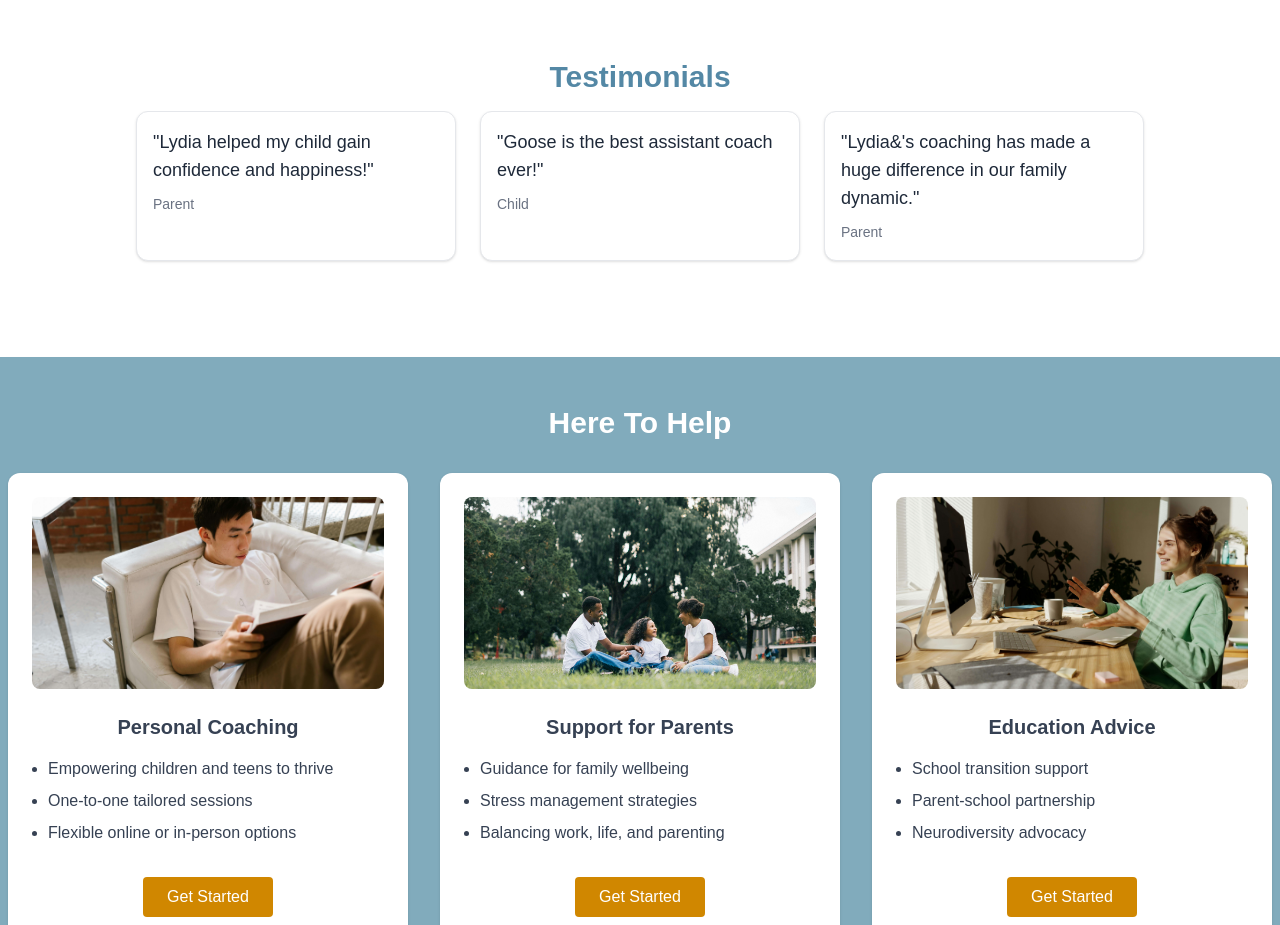
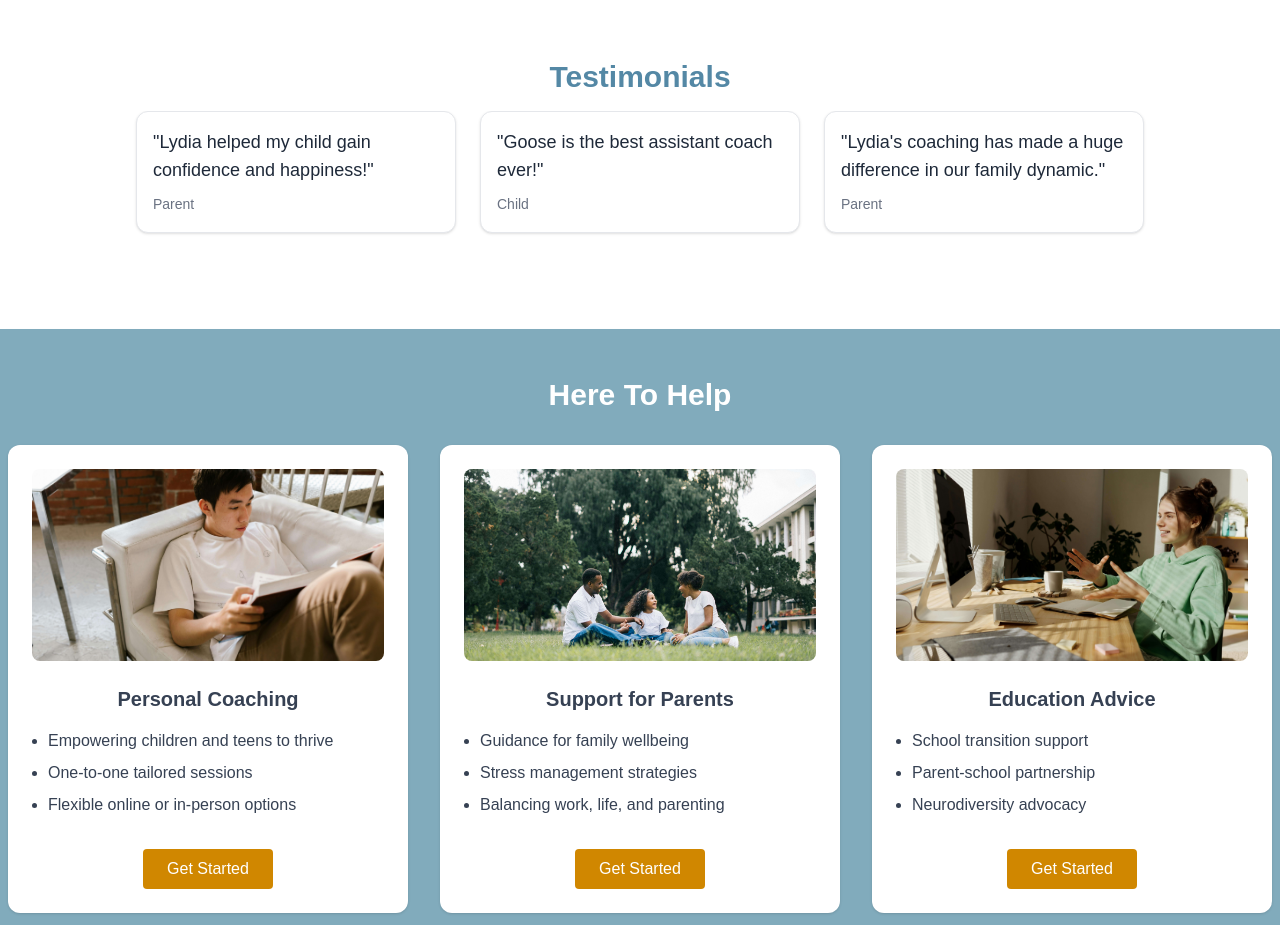
Before and after one commit to asyncasana/lydia-lockhart-website, a Next.js app: page / in a window 1280 px wide. Shown: the part 1360-2285 px from the top of the page. Built offline with nearby package versions, Linux system fonts and the light colour scheme.

Commit message:
formatting content

```diff
--- a/src/components/Testimonials.tsx
+++ b/src/components/Testimonials.tsx
@@ -22,7 +22,7 @@ const Testimonials = () => (
         {/* Card 3 */}
         <div className="min-w-[250px] max-w-xs bg-white rounded-xl shadow p-4 flex-shrink-0 border border-gray-200 hover:shadow-md hover:shadow-gray-300 transition-shadow duration-300">
           <p className="text-lg mb-2">
-            &quot;Lydia&&apos;s coaching has made a huge difference in our family dynamic.&quot;
+            &quot;Lydia&apos;s coaching has made a huge difference in our family dynamic.&quot;
           </p>
           <span className="text-sm text-gray-500">Parent</span>
         </div>
```
